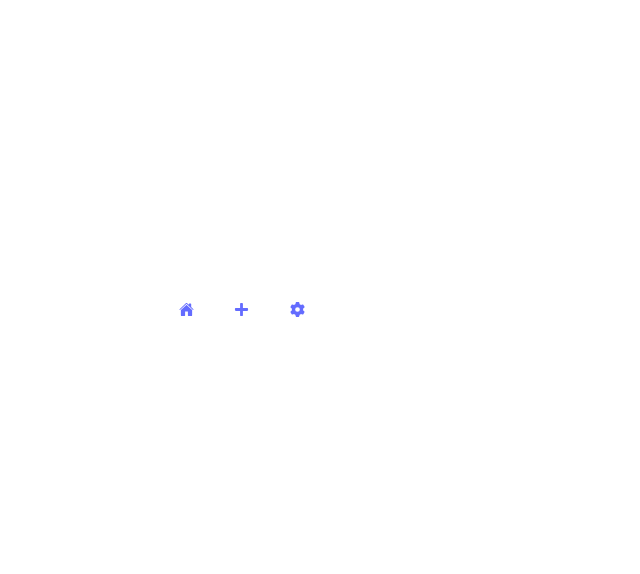
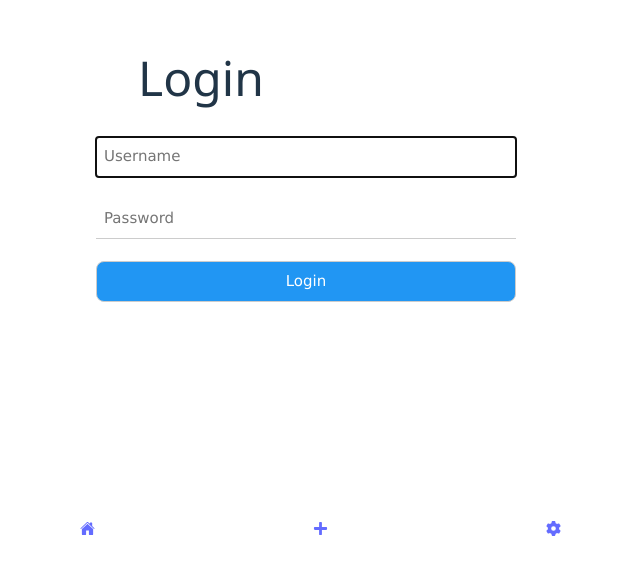
Before and after one commit to zibusisojnduna/Task-7-To-Do-List, a React (Vite) app in the folder client/: page /LogIn in a window 1280 px wide. Shown: the part 108-682 px from the top of the page, without its empty margins (439-1079 px from the left). Built offline with nearby package versions, Linux system fonts and the light colour scheme.

Commit message:
feat:edited LogIn cmp, edited server.js,

```diff
--- a/client/src/pages/LogIn.jsx
+++ b/client/src/pages/LogIn.jsx
@@ -1,12 +1,39 @@
 import React from "react";
 import "../assets/w3.css"
 import { Link } from "react-router-dom";
-
+import axios from "axios"
+import { useRef, useState, useEffect } from "react";
 
 function LogIn(){
+  const userRef = useRef()
+  const errRef = useRef()
+
+  const [user, setUser] = useState()
+  const [pwd, setPwd] = useState()
+  const [errMsg, setErrMsg] = useState()
+  const [success, setSeccess] = useState()
+
+  useEffect(() => {
+    userRef.current.focus()
+  }, [])
+
+  useEffect(()=> {
+    setErrMsg()
+  }, [user, pwd])
+
+  const handleSubmit = async (e) => {
+    e.preventDefault()
+  }
+
  return(
   <div>
+    <h1>Login</h1><br></br>
     <div className="w3-container">
+        <form onSubmit={handleSubmit}>
+          <input type="text" className="w3-input" placeholder="Username" style={{width:"200%"}} ref={userRef} autoComplete="off" onChange={(e) => setUser(e.target.value)} value={user} required></input><br></br>
+          <input type="password" className="w3-input" placeholder="Password" style={{width:"200%"}} onChange={(e) => setPwd(e.target.value)} value={pwd} required></input><br></br>
+          <button className="w3-btn w3-blue w3-border" style={{width:"200%"}}>Login</button>
+        </form>
 
     </div>
   </div>
--- a/client/src/pages/SignUp.jsx
+++ b/client/src/pages/SignUp.jsx
@@ -37,7 +37,7 @@ function SignUp(){
                 </div>
 
             <form onSubmit={handleSubmit}>
-                <input className="w3-input" type="text" placeholder="Full Name" style={{width:"200%"}} value={formData.name} onChange={handleChange} required></input>
+                <input className="w3-input" type="text" placeholder="Enter Username" style={{width:"200%"}} value={formData.name} onChange={handleChange} required></input>
                 <input className="w3-input" type="text" placeholder="Email Address" style={{width:"200%"}} value={formData.email} onChange={handleChange} required></input>
                 <input className="w3-input" type="password" placeholder="Enter Password" style={{width:"200%"}} value={formData.password} onChange={handleChange} required></input><br></br>
                 <button className="w3-btn w3-blue w3-border" style={{width:"200%"}}><Link to={"/Todo"} className="w3-text-white" style={{margin:"10%"}} >Sign Up</Link></button>
--- a/client/src/pages/Todo.jsx
+++ b/client/src/pages/Todo.jsx
@@ -11,7 +11,7 @@ function Todo(){
             </div><br></br>
 
             <div>
-                <h1 style={{color:"grey"}}>No Todo's added</h1>
+                <h1>No Todo's added</h1>
             </div>
         </section>
 
```
Also changed, not shown: 2 other files (tests, documents, lock files or other folders).
